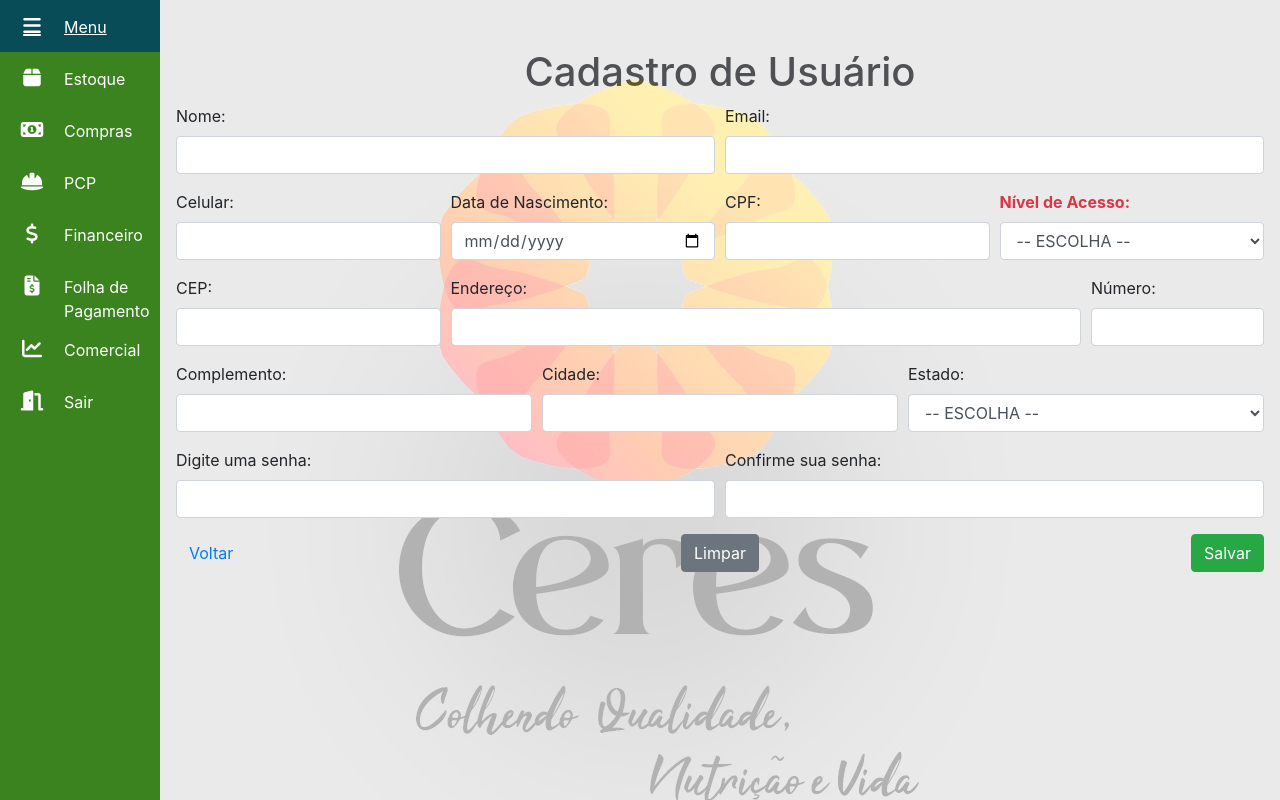
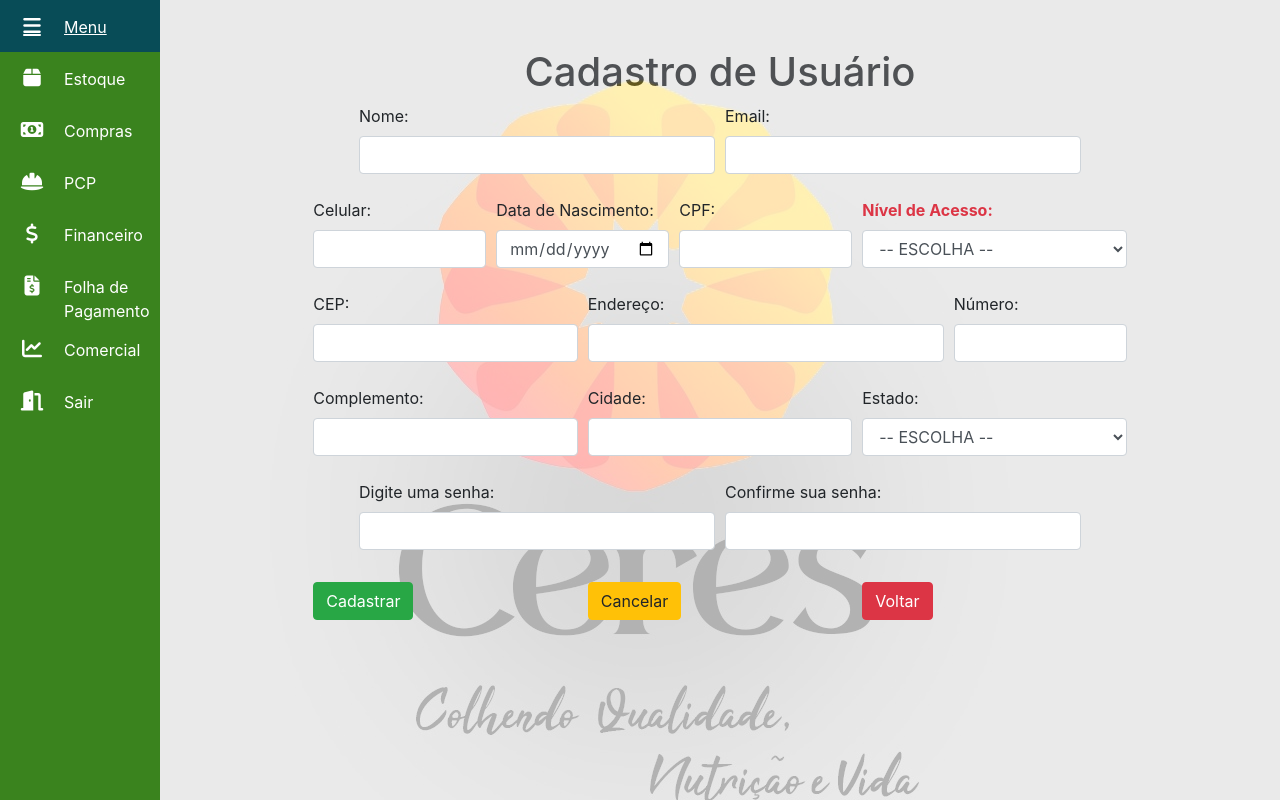
Before and after one commit to LucasTotino/pi_gandara, a PHP site: page /compras/cadUsuario.php in a window 1280 px wide. Run offline with PHP 8.4, Linux system fonts and the light colour scheme; some libraries are stand-ins or nearby versions.

Commit message:
att compras - pedro

```diff
--- a/compras/cadUsuario.php
+++ b/compras/cadUsuario.php
@@ -74,30 +74,30 @@ if ($id) {
             <form id="userForm" action="/site-pi/bd/bd-usuario.php" method="POST">
                 <input type="hidden" id="id_usuario" name="id_usuario" value="<?= isset($_GET['id']) ? $_GET['id'] : null ?>">
                 <input type="hidden" name="acao" id="acao" value="<?= isset($_GET['id']) ? "ALTERAR" : "INCLUIR" ?>">
-                    <div class="form-row">
-                        <div class="form-group col-sm-6">
+                <div class="form-row justify-content-center mt-2">
+                    <div class="form-group col-sm-4">
                         <label for="nome">Nome:</label>
                         <input type="text" class="form-control" id="nome" name="nome" required
                             value="<?= ($id) ? $user['nome'] : null ?>">
                     </div>
-                        <div class="form-group col-sm-6">
+                    <div class="form-group col-sm-4">
                         <label for="email">Email:</label>
                         <input type="email" class="form-control" id="email" name="email"
                             value="<?= ($id) ? $user['email'] : null ?>">
                     </div>
                 </div>
-                    <div class="form-row">
-                        <div class="form-group col-sm-3">
+                <div class="form-row justify-content-center mt-2">
+                    <div class="form-group col-sm-2">
                         <label for="celular">Celular:</label>
                         <input type="tel" class="form-control" id="celular" name="celular"
                             value="<?= ($id) ? $user['celular'] : null ?>">
                     </div>
-                        <div class="form-group col-sm-3">
+                    <div class="form-group col-sm-2">
                         <label for="data_nascimento">Data de Nascimento:</label>
                         <input type="date" class="form-control" id="data_nascimento" name="data_nascimento"
                             value="<?= ($id) ? $user['data_nascimento'] : null ?>">
                     </div>
-                        <div class="form-group col-sm-3">
+                    <div class="form-group col-sm-2">
                         <label for="cpf">CPF:</label>
                         <input type="tel" class="form-control" id="cpf" name="cpf"
                             value="<?= ($id) ? $user['cpf'] : null ?>">
@@ -113,13 +113,13 @@ if ($id) {
                         </select>
                     </div>
                 </div>
-                    <div class="form-row">
+                <div class="form-row justify-content-center mt-2">
                     <div class="form-group col-sm-3">
                         <label for="cep">CEP:</label>
                         <input type="text" class="form-control" id="cep" name="cep"
                             value="<?= ($id) ? $user['cep'] : null ?>">
                     </div>
-                        <div class="form-group col-sm-7">
+                    <div class="form-group col-sm-4">
                         <label for="endereco">Endereço:</label>
                         <input type="text" class="form-control" id="endereco" name="endereco"
                             value="<?= ($id) ? $user['endereco'] : null ?>">
@@ -132,18 +132,18 @@ if ($id) {
 
                 </div>
 
-                    <div class="form-row">
-                        <div class="form-group col-sm-4">
+                <div class="form-row justify-content-center mt-2">
+                    <div class="form-group col-sm-3">
                         <label for="complemento">Complemento:</label>
                         <input type="text" class="form-control" id="complemento" name="complemento"
                             value="<?= ($id) ? $user['complemento'] : null ?>">
                     </div>
-                        <div class="form-group col-sm-4">
+                    <div class="form-group col-sm-3">
                         <label for="cidade">Cidade:</label>
                         <input type="text" class="form-control" id="cidade" name="cidade"
                             value="<?= ($id) ? $user['cidade'] : null ?>">
                     </div>
-                        <div class="form-group col-sm-4">
+                    <div class="form-group col-sm-3">
                         <label for="estado">Estado:</label>
                         <select class="form-control" id="estado" name="estado">
                             <option value=""> -- ESCOLHA -- </option>
@@ -179,29 +179,29 @@ if ($id) {
 
                 </div>
 
-                    <div class="form-row">
-                        <div class="col-sm-6 form-group">
+                <div class="form-row justify-content-center mt-2">
+                    <div class="col-sm-4 form-group">
                         <label for="senha">Digite uma senha:</label>
                         <input type="password" name="senha" id="senha" class="form-control text-center"
-                            <?= (isset($_GET['id'])) ? null : "required" ?> >
+                            <?= (isset($_GET['id'])) ? null : "required" ?>>
 
                     </div>
-                        <div class="col-sm-6 form-group">
+                    <div class="col-sm-4 form-group">
                         <label for="confirma_senha">Confirme sua senha:</label>
                         <input type="password" name="confirma_senha" id="confirma_senha" class="form-control text-center"
                             <?= (isset($_GET['id'])) ? null : "" ?>>
                     </div>
                 </div>
 
-                    <div class="row">
-                        <div class="col">
-                            <a href="/site-pi/dashboard.php" class="btn btn-link" id="btnBack">Voltar</a>
+                <div class="form-row justify-content-center">
+                    <div class="col-sm-3 mt-3">
+                        <button type="submit" name="submit" class="btn btn-success">Cadastrar</button>
                     </div>
-                        <div class="col text-center">
-                            <button type="reset" class="btn btn-secondary" id="btnClear">Limpar</button>
+                    <div class="col-sm-3 mt-3">
+                        <button type="reset" class="btn btn-warning">Cancelar</button>
                     </div>
-                        <div class="col d-flex justify-content-end">
-                            <button type="submit" class="btn <?= $cor ?>">Salvar</button>
+                    <div class="col-sm-3 mt-3">
+                        <a href="/pi_gandara/compras/index.php"><button type="button" class="btn btn-danger">Voltar</button></a>
                     </div>
                 </div>
 
```
Also changed, not shown: comercial/index.php (+8 -31 lines), compras/cadForne.php (added, +163 -0 lines), compras/index.php (+15 -13 lines), compras/solicitacaoCompra.php (+3 -7 lines), sistemaGeral/index.php (added, +55 -0 lines). Lines whose indentation alone changed are shown as unchanged.
